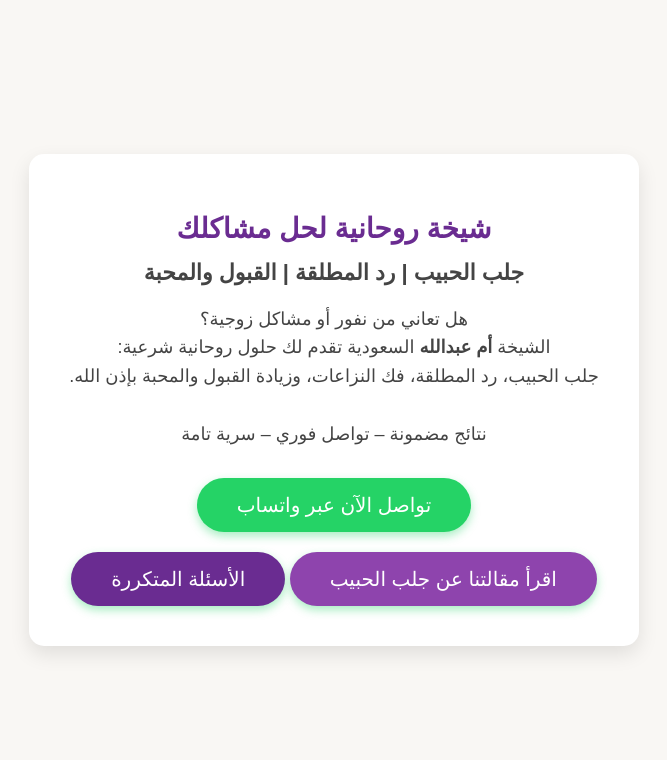
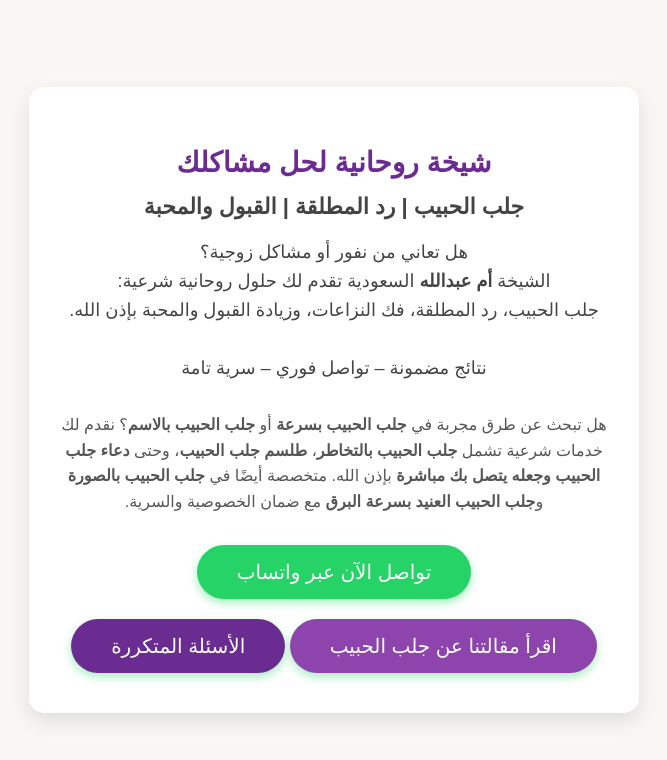
Before and after one commit to memo0955/jalp, a plain HTML site: page index.html in a window 1280 px wide. Shown: the whole page, without its empty margins (306-973 px from the left). Drawn offline with Linux system fonts and the light colour scheme.

Commit message:
Update index.html

```diff
--- a/index.html
+++ b/index.html
@@ -5,7 +5,7 @@
   <meta name="viewport" content="width=device-width, initial-scale=1" />
   <meta name="robots" content="index, follow, max-snippet:-1, max-image-preview:large, max-video-preview:-1" />
   <meta name="description" content="هل تبحث عن جلب الحبيب؟ أو حل مشاكل الزواج ورد المطلقة؟ تواصل مع شيخة روحانية سعودية مجربة عبر واتساب. خصوصية ونتائج مضمونة بإذن الله." />
-  <meta name="keywords" content="جلب الحبيب, رد المطلقة, حل مشاكل زوجية, شيخة روحانية, رقم شيخة روحانية, القبول والمحبة, جلب المطلقة, شيخة روحانية سعودية" />
+  <meta name="keywords" content="جلب الحبيب, جلب الحبيب بسرعة, جلب الحبيب بالاسم, طلسم جلب الحبيب, جلب الحبيب بثلاث كلمات فقط, جلب الحبيب بالتخاطر, جلب الحبيب بالسحر, جلب الحبيب بالقرآن, دعاء جلب الحبيب, جلب الحبيب بالصورة, جلب الحبيب العنيد, جلب الحبيب العنيد بسرعة البرق, شيخة روحانية, استشارات روحانية, رد المطلقة, قبول ومحبة, مشاكل زوجية" />
   <meta name="author" content="جلب الحبيب" />
   <title>جلب الحبيب ورد المطلقة | شيخة روحانية لحل مشاكل الزواج</title>
   <link rel="canonical" href="https://memo0955.github.io/-/" />
@@ -101,6 +101,12 @@
       جلب الحبيب، رد المطلقة، فك النزاعات، وزيادة القبول والمحبة بإذن الله.<br><br>
       نتائج مضمونة – تواصل فوري – سرية تامة
     </p>
+    <p style="margin-top:30px; font-size:16px; color:#555;">
+  هل تبحث عن طرق مجربة في <strong>جلب الحبيب بسرعة</strong> أو <strong>جلب الحبيب بالاسم</strong>؟
+  نقدم لك خدمات شرعية تشمل <strong>جلب الحبيب بالتخاطر</strong>، <strong>طلسم جلب الحبيب</strong>، وحتى <strong>دعاء جلب الحبيب وجعله يتصل بك مباشرة</strong> بإذن الله.
+  متخصصة أيضًا في <strong>جلب الحبيب بالصورة</strong> و<strong>جلب الحبيب العنيد بسرعة البرق</strong> مع ضمان الخصوصية والسرية.
+</p>
+
     <a href="https://wa.me/212695230061" target="_blank" rel="noopener noreferrer" class="btn-whatsapp" aria-label="تواصل مع شيخة روحانية عبر واتساب">
       تواصل الآن عبر واتساب
     </a>
```
